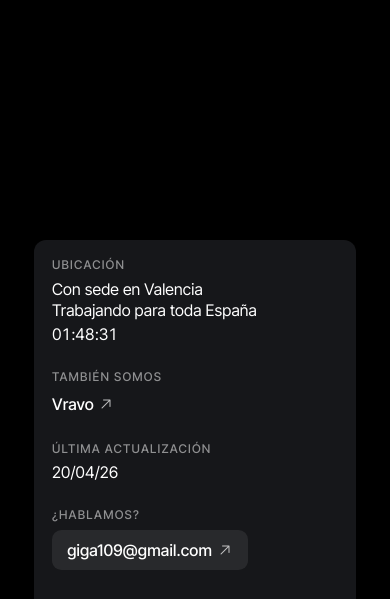
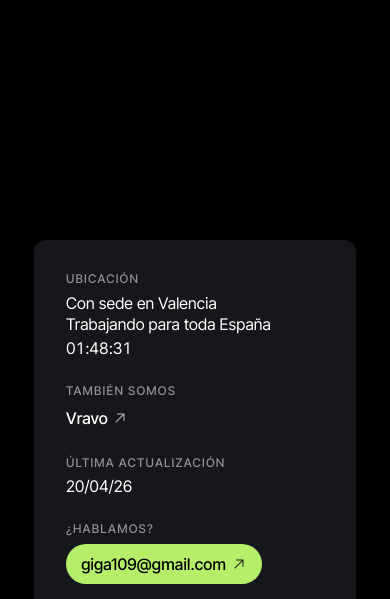
Before and after one commit to ahora-product/giga, a plain HTML site: page index.html in a window 390 px wide. Shown: the part 4518-5117 px from the top of the page. Drawn offline with nearby package versions, Linux system fonts and the light colour scheme.

Commit message:
Enhance custom cursor functionality and update styles for footer elements
- Improved custom cursor detection to support hybrid devices by using both `pointer` and `any-pointer` media queries.
- Refined footer styles with consistent padding and updated background color for better visual appeal.
- Introduced new CSS variable for pill-shaped border radius to maintain design consistency.

```diff
--- a/js/cursor.js
+++ b/js/cursor.js
@@ -7,9 +7,13 @@ export function initCursor() {
   if (!root) return;
 
   const reduceMotionMq = window.matchMedia("(prefers-reduced-motion: reduce)");
-  const fine = window.matchMedia("(pointer: fine)").matches;
-  /* Táctil / puntero grueso: sin cursor custom (VISION). */
-  if (!fine) return;
+  /* En portátiles táctiles (p. ej. Windows) el puntero *principal* suele ser
+     `coarse` aunque exista ratón/trackpad; `any-pointer: fine` detecta ese caso. */
+  const hasFinePointer =
+    window.matchMedia("(pointer: fine)").matches ||
+    window.matchMedia("(any-pointer: fine)").matches;
+  /* Solo táctil / sin puntero fino: sin cursor custom (VISION). */
+  if (!hasFinePointer) return;
 
   document.documentElement.classList.add("is-cursor-on");
   const body = document.body;
--- a/styles/sections.css
+++ b/styles/sections.css
@@ -593,7 +593,10 @@
   display: grid;
   grid-template-rows: 1fr auto;
   gap: var(--space-6);
-  padding: 1.125rem 1.125rem 1rem;
+  padding-top: var(--space-6);
+  padding-right: var(--space-6);
+  padding-bottom: var(--space-6);
+  padding-left: var(--space-6);
   border-radius: 0.75rem;
   border: 0;
   background: var(--footer-bg);
@@ -681,21 +684,32 @@
   gap: 0.3rem;
   margin-top: 0.1rem;
   padding: 0.6rem 0.95rem;
-  border-radius: 0.6rem;
+  border-radius: var(--radius-pill);
   border: 0;
-  background: var(--footer-soft);
+  background: var(--brand-lime);
   font-family: var(--font-body);
   font-size: var(--type-md);
   font-weight: var(--fw-medium);
   line-height: 1.3;
   letter-spacing: 0.01em;
-  color: var(--footer-fg);
+  color: #000000;
   text-decoration: none;
+  transition:
+    background var(--dur-1) var(--ease-soft),
+    color var(--dur-1) var(--ease-soft);
+}
+
+.site-footer__mailpill .site-footer__icon {
+  opacity: 0.88;
 }
 
 .site-footer__mailpill:hover,
 .site-footer__mailpill:focus-visible {
-  background: rgba(255, 255, 255, 0.12);
+  background: color-mix(in srgb, var(--brand-lime) 88%, #000000);
+}
+
+.site-footer__mailpill:focus-visible {
+  outline-color: #0d0d0d;
 }
 
 .site-footer__bottom {
--- a/styles/tokens.css
+++ b/styles/tokens.css
@@ -59,6 +59,8 @@
 
   --radius-xl: 1.75rem;
 
+  --radius-pill: 9999px;
+
 
 
   --container: 72rem;
```
Also changed, not shown: 1 other file.
